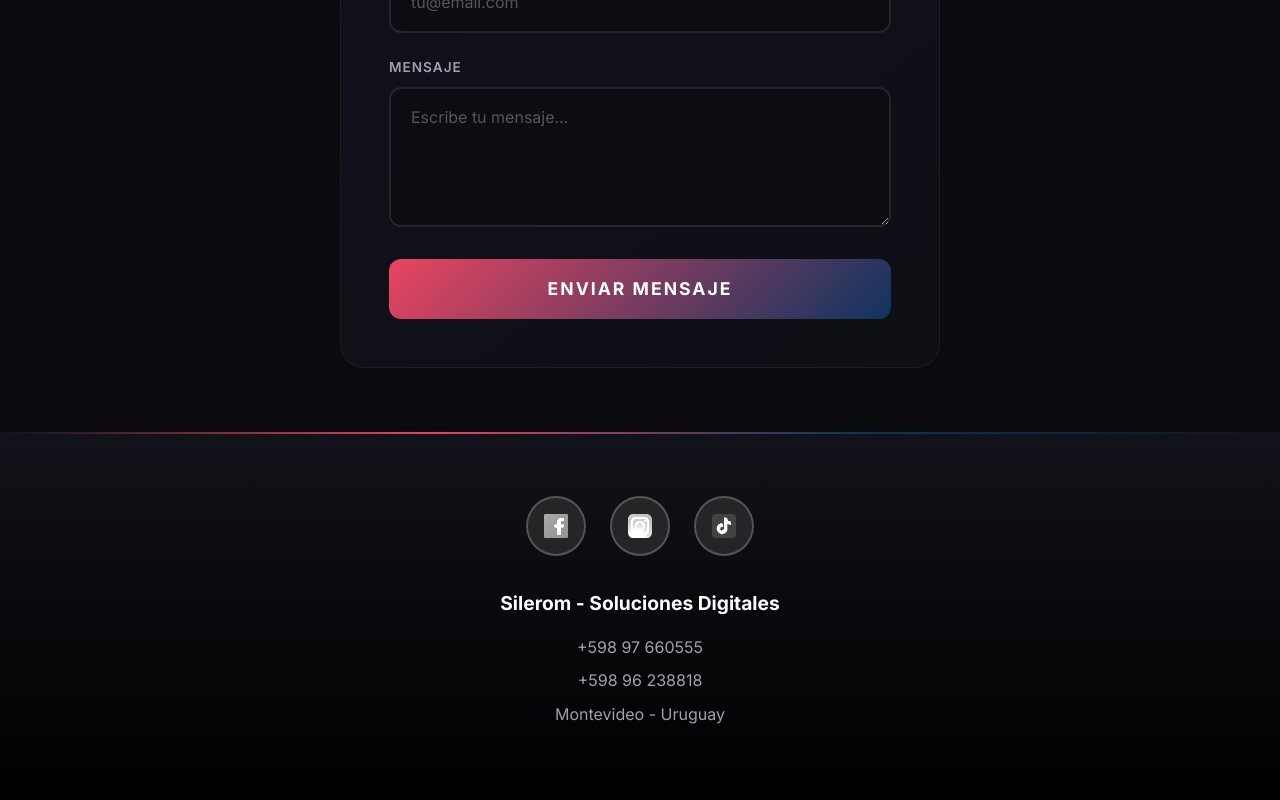
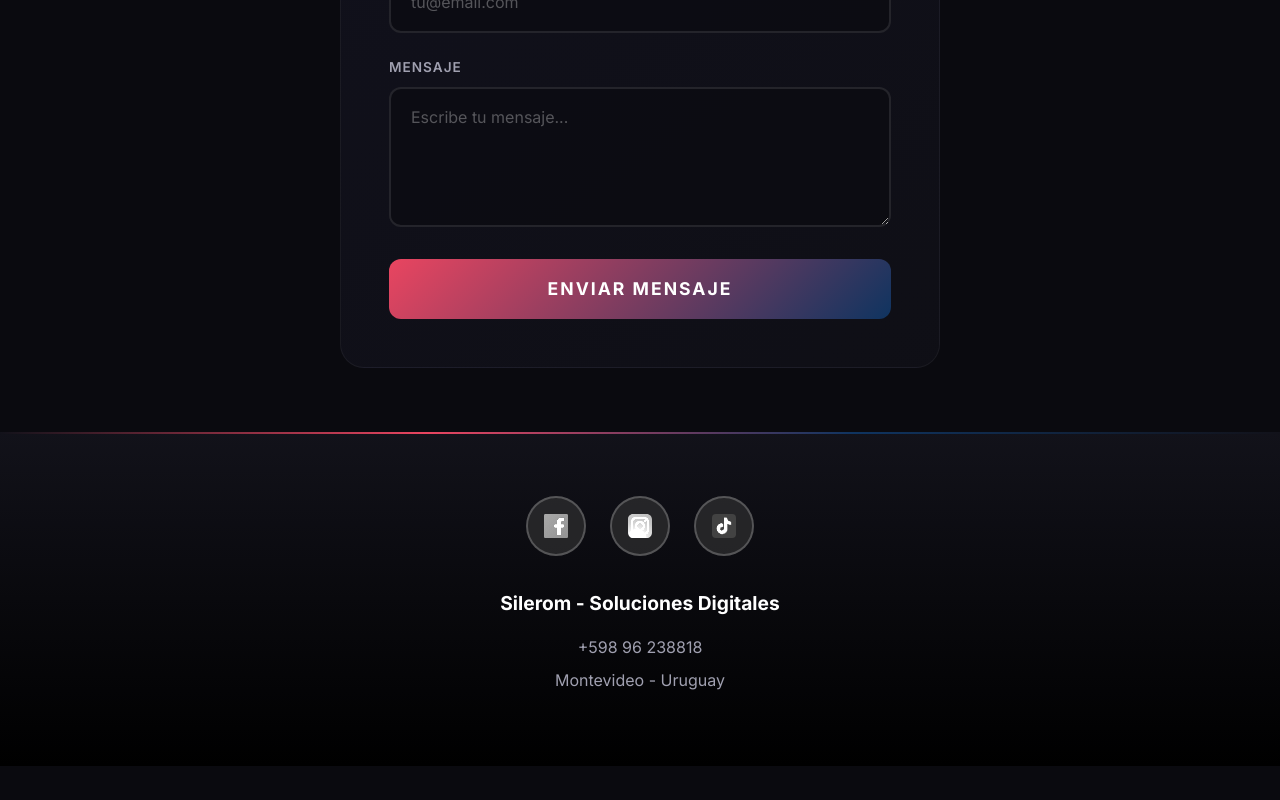
Before and after one commit to Padilla2606/silerom, a Next.js app: page / in a window 1280 px wide. Shown: the part 2068-2868 px from the top of the page. After the commit the page ends 2834 px from the top, so only its background shows below. Built offline with nearby package versions, Linux system fonts and the light colour scheme.

Commit message:
fix: eliminar numero viejo, dejar solo +598 96 238818

```diff
--- a/app/components/footer/footer.tsx
+++ b/app/components/footer/footer.tsx
@@ -19,7 +19,6 @@ export const Footer = () => (
 
     <div className={styles.info}>
       <p className={styles.brand}>Silerom - Soluciones Digitales</p>
-      <p className={styles.detail}>+598 97 660555</p>
       <p className={styles.detail}>+598 96 238818</p>
       <p className={styles.detail}>Montevideo - Uruguay</p>
     </div>
```
